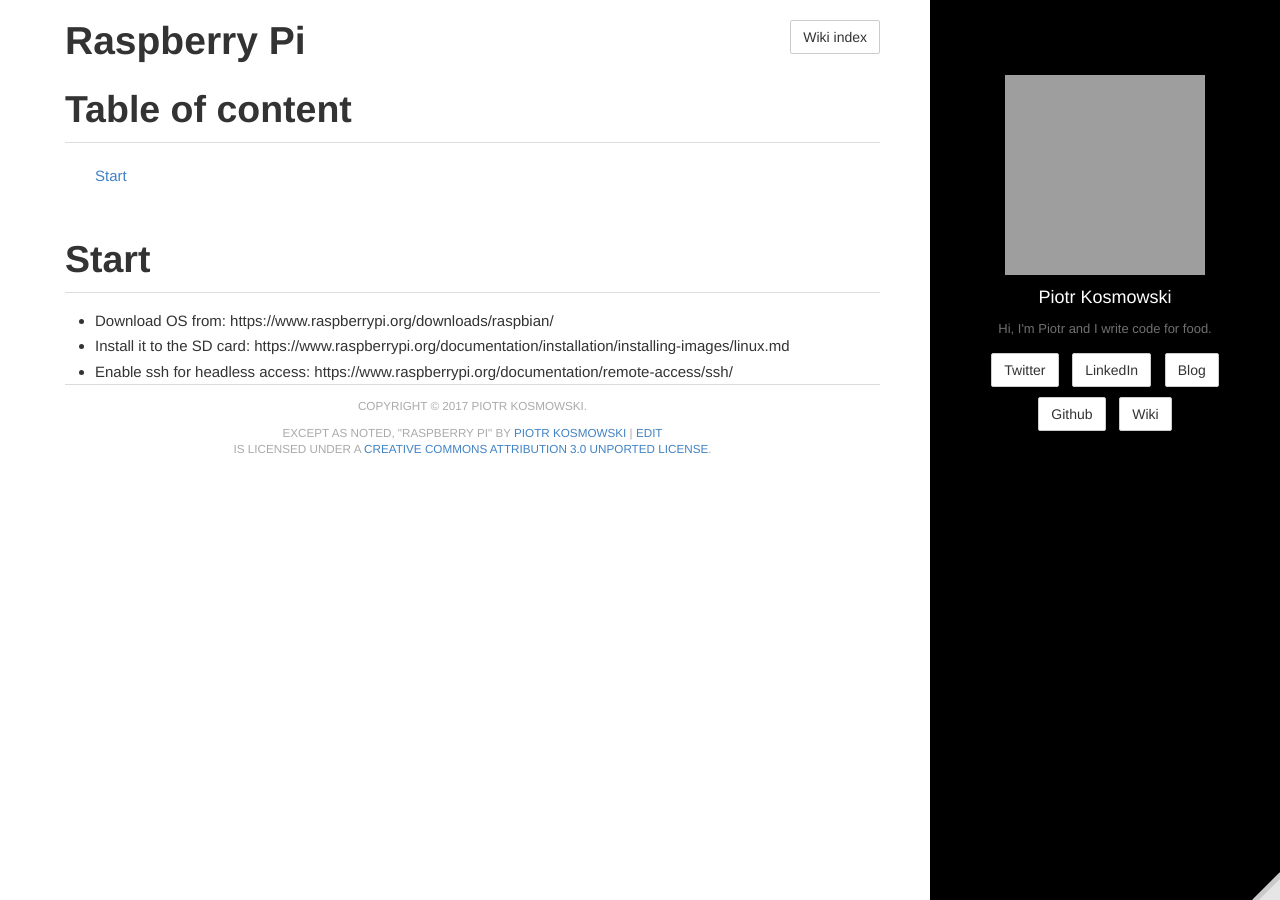
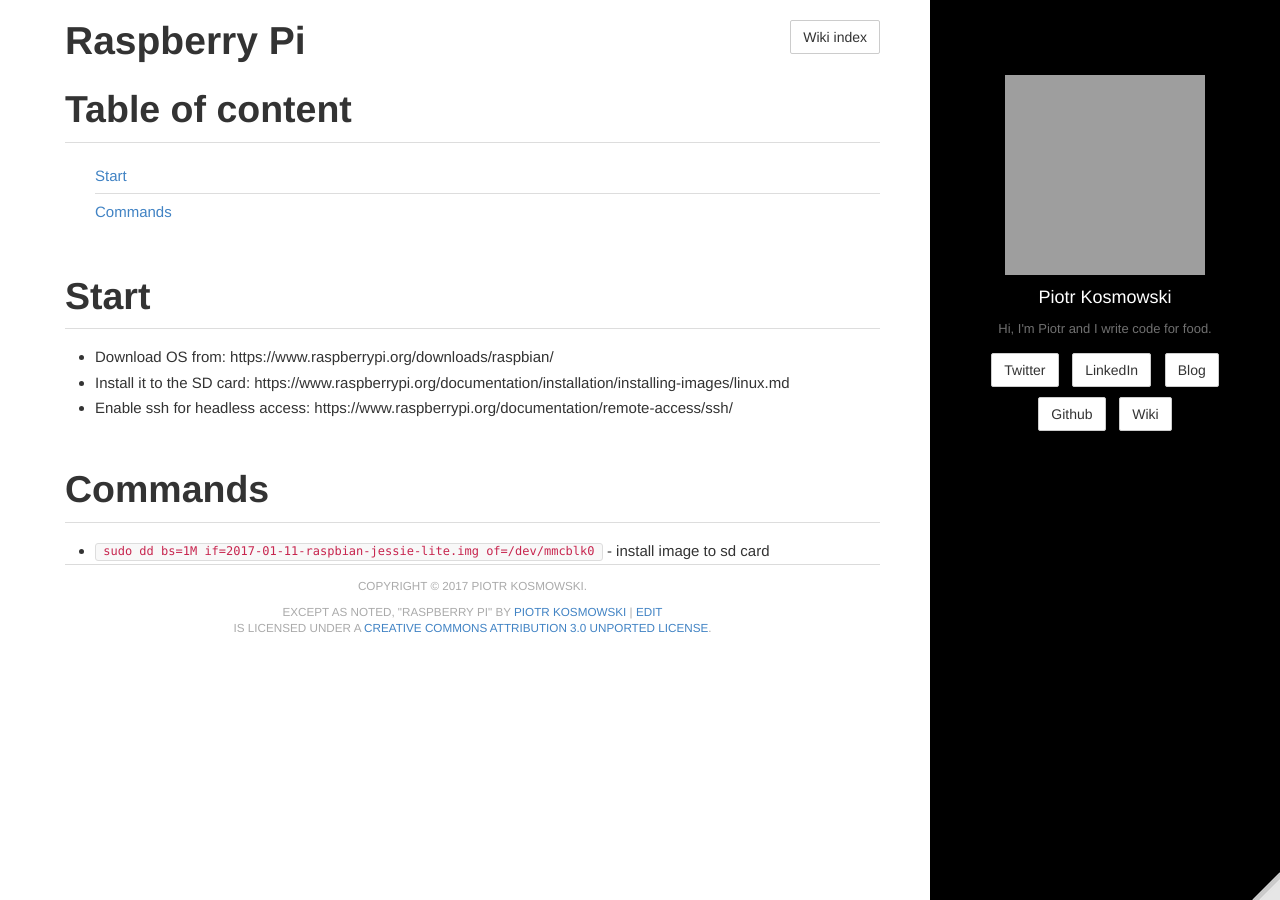
Before and after one commit to kospiotr/kospiotr.github.io, a Jekyll site: the page built from wiki/raspberry-pi.md, in a window 1280 px wide. Built offline with Jekyll 4.4.1, drawn with Linux system fonts in a browser that asks for light colours; grey boxes are pictures that could not be loaded.

Commit message:
Update raspberry-pi.md

```diff
--- a/wiki/raspberry-pi.md
+++ b/wiki/raspberry-pi.md
@@ -11,3 +11,7 @@
 * Download OS from: https://www.raspberrypi.org/downloads/raspbian/
 * Install it to the SD card: https://www.raspberrypi.org/documentation/installation/installing-images/linux.md
 * Enable ssh for headless access: https://www.raspberrypi.org/documentation/remote-access/ssh/
+
+# Commands
+
+* `sudo dd bs=1M if=2017-01-11-raspbian-jessie-lite.img of=/dev/mmcblk0` - install image to sd card
```
